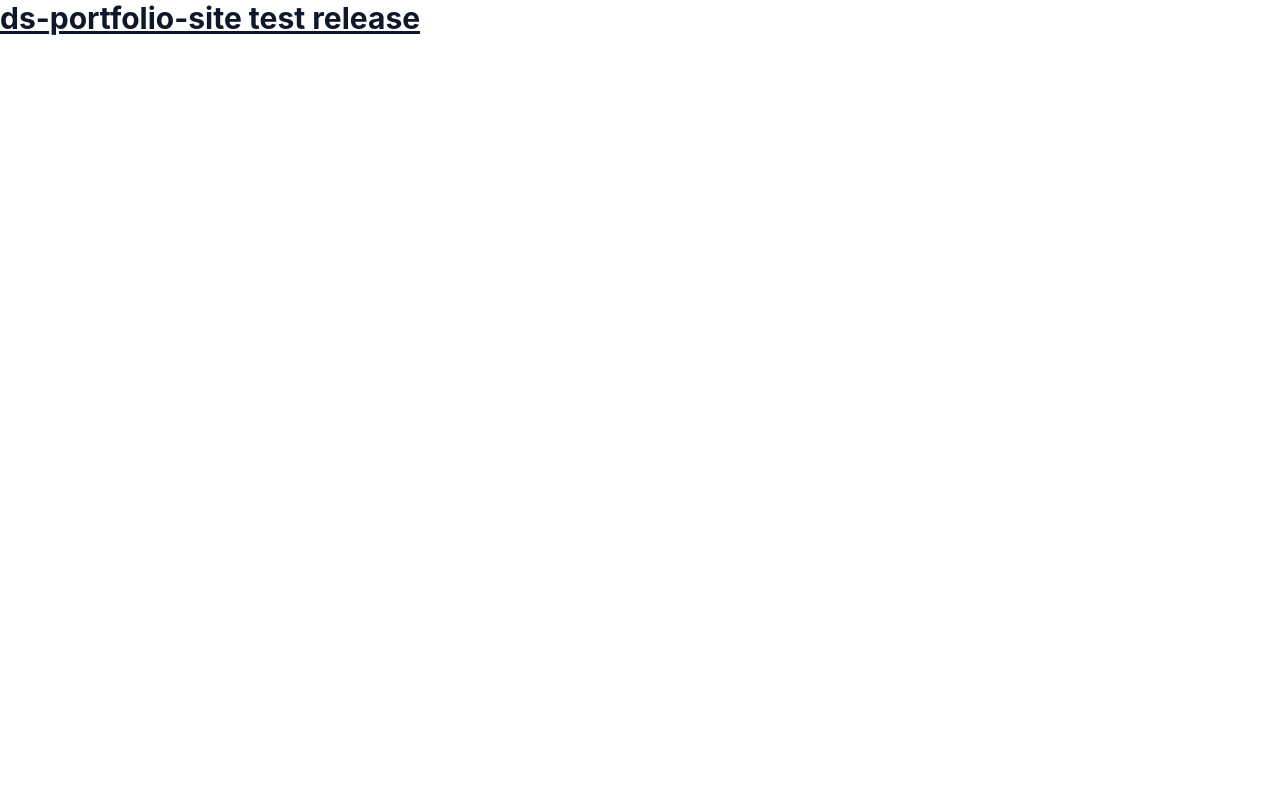
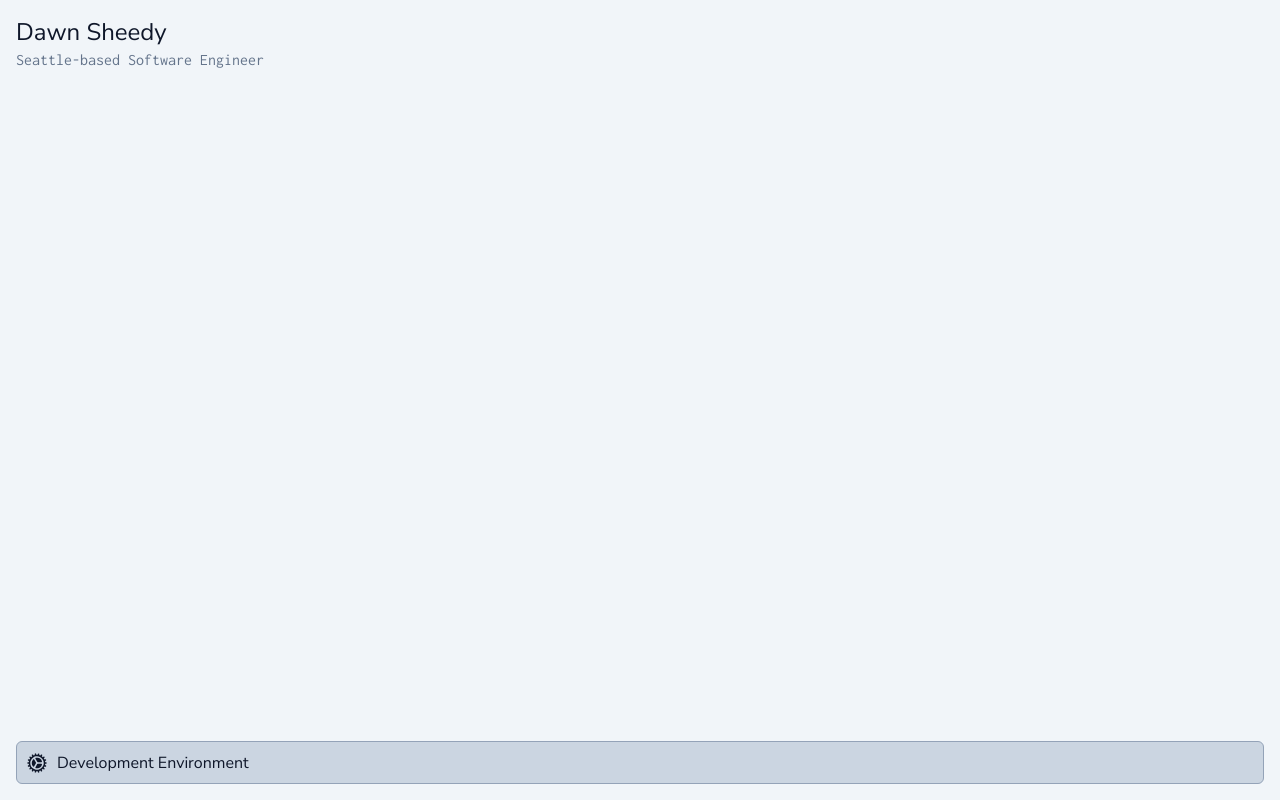
Before and after one commit to DawnSheedy/ds-portfolio-ui, a React (Create React App) app: page / in a window 1280 px wide. Built offline with nearby package versions, Linux system fonts and the light colour scheme.

Commit message:
Basic initial styling

```diff
--- a/package.json
+++ b/package.json
@@ -3,6 +3,9 @@
   "version": "0.1.0",
   "private": true,
   "dependencies": {
+    "@auth0/auth0-react": "^2.2.4",
+    "@heroicons/react": "^2.1.1",
+    "@reduxjs/toolkit": "^2.1.0",
     "@testing-library/jest-dom": "^5.17.0",
     "@testing-library/react": "^13.4.0",
     "@testing-library/user-event": "^13.5.0",
@@ -14,6 +17,7 @@
     "postcss": "^8.4.33",
     "react": "^18.2.0",
     "react-dom": "^18.2.0",
+    "react-redux": "^9.1.0",
     "react-scripts": "5.0.1",
     "tailwindcss": "^3.4.1",
     "typescript": "^4.9.5",
--- a/public/index.html
+++ b/public/index.html
@@ -24,7 +24,7 @@
       work correctly both with client-side routing and a non-root public URL.
       Learn how to configure a non-root public URL by running `npm run build`.
     -->
-    <title>React App</title>
+    <title>Dawn Sheedy</title>
   </head>
   <body>
     <noscript>You need to enable JavaScript to run this app.</noscript>
--- a/src/App.tsx
+++ b/src/App.tsx
@@ -1,12 +1,11 @@
+import { Heading } from "./content/Heading";
+import { AppContainer } from "./structure/AppContainer";
+
 function App() {
   return (
-    <div className="App">
-      <header className="App-header">
-        <h1 className="text-3xl font-bold underline text-slate-900">
-          ds-portfolio-site test release
-        </h1>
-      </header>
-    </div>
+    <AppContainer>
+      <Heading />
+    </AppContainer>
   );
 }
 
--- /dev/null
+++ b/src/content/EnvIndicator.tsx
@@ -0,0 +1,19 @@
+import { useEnvironment } from "../hooks/useEnvironment";
+import { Environment } from "../types/Environment";
+import { CogIcon } from "@heroicons/react/24/solid";
+
+/**
+ * Environmental Indication Banner
+ */
+export const EnvIndicator = () => {
+  const env = useEnvironment();
+
+  return env === Environment.Production ? null : (
+    <div className="px-2 py-2 border border-slate-400 dark:border-slate-700 rounded-md mx-4 my-4 backdrop:blur-xl bg-slate-300 dark:bg-slate-800">
+      <CogIcon className="h-6 inline-block mr-2" />
+      <span className="align-middle">
+        {env === Environment.Dev ? "Development" : "Staging"} Environment
+      </span>
+    </div>
+  );
+};
--- /dev/null
+++ b/src/content/Heading.tsx
@@ -0,0 +1,10 @@
+export const Heading = () => {
+  return (
+    <header className="p-4 align-middle">
+      <div>
+        <h1 className="text-2xl">Dawn Sheedy</h1>
+        <h2 className="font-mono text-slate-500 dark:text-slate-400">Seattle-based Software Engineer</h2>
+      </div>
+    </header>
+  );
+};
--- /dev/null
+++ b/src/hooks/useEnvironment.ts
@@ -0,0 +1,20 @@
+import { useMemo } from "react";
+import { Environment } from "../types/Environment";
+
+/**
+ * Utility hook to get environment type
+ */
+export const useEnvironment = () => {
+  const env = useMemo(() => {
+    const host = window.location.hostname;
+    if (host.includes("localhost")) {
+      return Environment.Dev;
+    }
+    if (host.includes("stg.")) {
+      return Environment.Staging;
+    }
+    return Environment.Production;
+  }, []);
+
+  return env;
+};
--- a/src/index.css
+++ b/src/index.css
@@ -1,17 +1,5 @@
+@import url('https://fonts.googleapis.com/css2?family=Inconsolata:wght@400;700&family=Nunito+Sans:opsz,wght@6..12,400;6..12,700&display=swap');
+
 @tailwind base;
 @tailwind components;
 @tailwind utilities;
-
-body {
-  margin: 0;
-  font-family: -apple-system, BlinkMacSystemFont, 'Segoe UI', 'Roboto', 'Oxygen',
-    'Ubuntu', 'Cantarell', 'Fira Sans', 'Droid Sans', 'Helvetica Neue',
-    sans-serif;
-  -webkit-font-smoothing: antialiased;
-  -moz-osx-font-smoothing: grayscale;
-}
-
-code {
-  font-family: source-code-pro, Menlo, Monaco, Consolas, 'Courier New',
-    monospace;
-}
--- /dev/null
+++ b/src/structure/AppContainer.tsx
@@ -0,0 +1,14 @@
+import { EnvIndicator } from "../content/EnvIndicator";
+
+export interface ContentSafeColumnProps {
+  children?: React.ReactNode;
+}
+
+export const AppContainer = ({ children }: ContentSafeColumnProps) => {
+  return (
+    <div className="bg-slate-100 dark:bg-slate-950 text-slate-900 dark:text-slate-100 h-screen flex flex-col justify-between">
+      <div className="container mx-auto">{children}</div>
+      <EnvIndicator />
+    </div>
+  );
+};
--- /dev/null
+++ b/src/types/Environment.ts
@@ -0,0 +1,5 @@
+export enum Environment {
+  Dev,
+  Staging,
+  Production,
+}
--- a/tailwind.config.js
+++ b/tailwind.config.js
@@ -2,6 +2,10 @@
 module.exports = {
   content: ["./src/**/*.{js,jsx,ts,tsx}"],
   theme: {
+    fontFamily: {
+      sans: ['"Nunito Sans"', 'Helvetica', 'Arial', 'sans-serif'],
+      mono: ['Inconsolata'],
+    },
     extend: {},
   },
   plugins: [],
```
Also changed, not shown: 1 other file (tests, documents, lock files or other folders).
